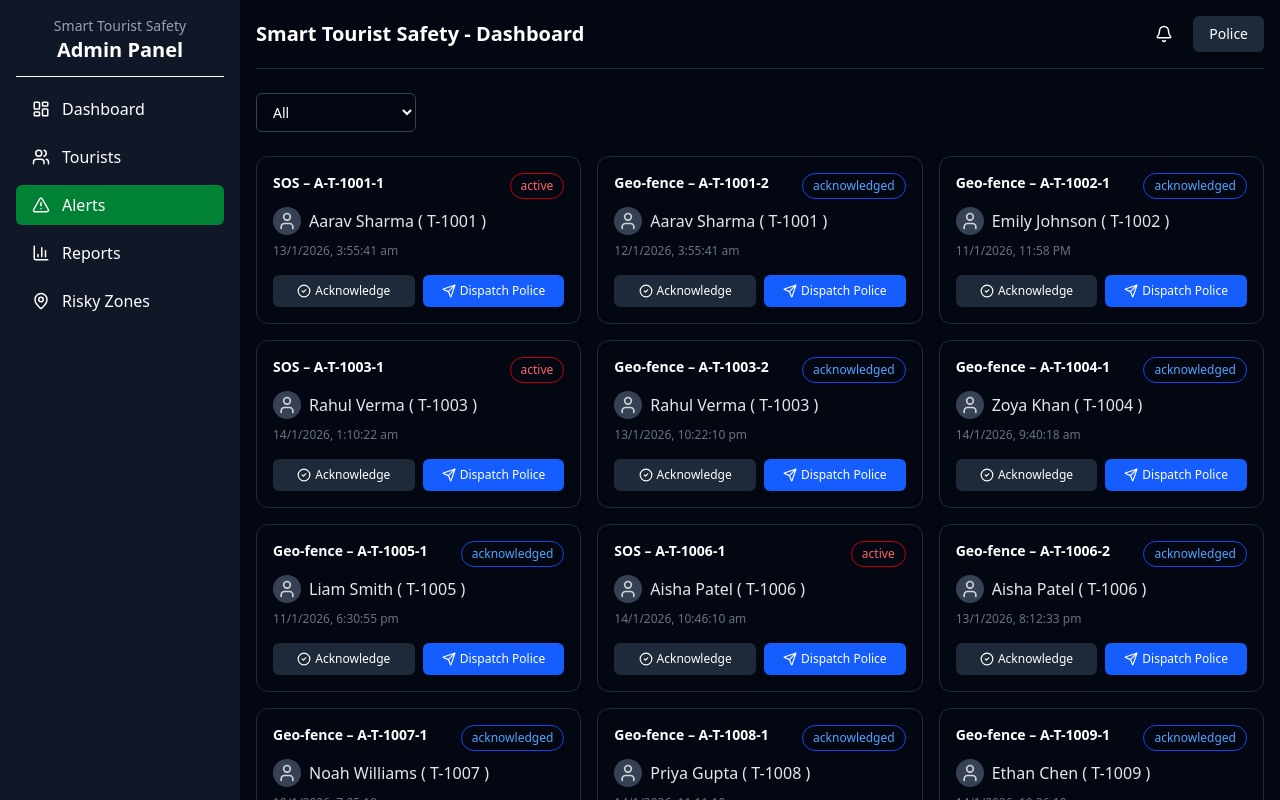
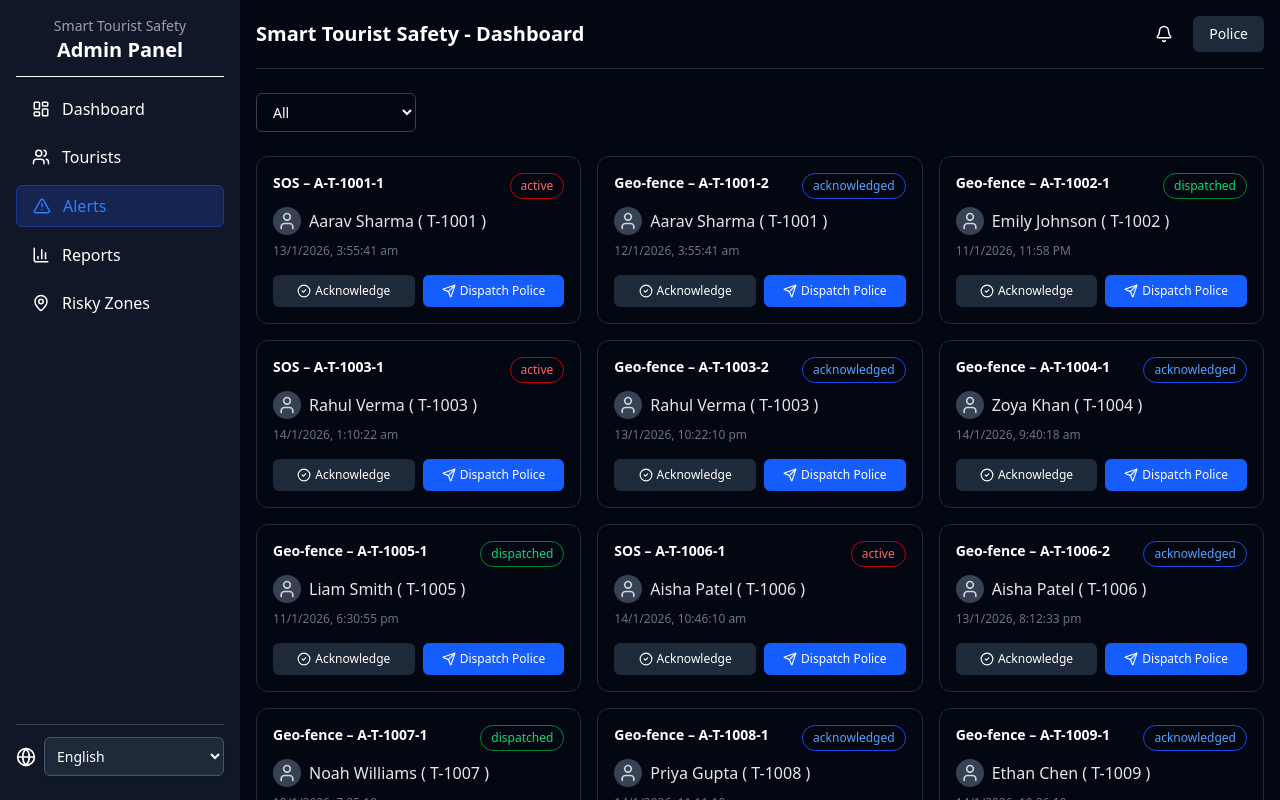
Before and after one commit to Sumitku2938k/Practice-React, a React (Vite) app: page /alerts in a window 1280 px wide. Shown: the top 800 px of the page. Built offline with nearby package versions, Linux system fonts and the light colour scheme.

Commit message:
Implement alert management features: add updateAlertStatus functionality, refactor alert handling in Dashboard, Alerts, and Alert components, and update alert statuses in dummy data

```diff
--- a/src/App.jsx
+++ b/src/App.jsx
@@ -9,17 +9,24 @@ import Reports from "./pages/Reports";
 import RiskyZones from "./pages/RiskyZones";
 import AppLayout from "./components/layout/AppLayout";
 import { tourists, alerts, zones } from "./data/dummyData";
+import { useState } from "react";
 
 const App = () => {
+  const [alertList, setAlertList] = useState(alerts);
+
+  const updateAlertStatus = (alertId, newStatus) => {
+    setAlertList(prev => prev.map(a => a.id === alertId ? { ...a, status: newStatus } : a) );
+  };
+
   return (
     <>
       <Router>
         <Routes>
           <Route path="/" element={<AppLayout />}>
-            <Route index element={<Dashboard tourists={tourists} alerts={alerts} zones={zones} />} />
+            <Route index element={<Dashboard tourists={tourists} alerts={alertList} zones={zones} updateAlertStatus={updateAlertStatus}/>} />
             <Route path="tourists" element={<Tourist tourists={tourists} />} />
-            <Route path="tourists/:touristId" element={<TouristDetail tourists={tourists} alerts={alerts} />} />
-            <Route path="alerts" element={<Alerts alerts={alerts}/>} />
+            <Route path="tourists/:touristId" element={<TouristDetail tourists={tourists} alerts={alertList} />} />
+            <Route path="alerts" element={<Alerts alerts={alertList} updateAlertStatus={updateAlertStatus}/>} />
             <Route path="reports" element={<Reports />} />
             <Route path="riskyzones" element={<RiskyZones />} />
           </Route>
--- a/src/components/alerts/AlertGrid.jsx
+++ b/src/components/alerts/AlertGrid.jsx
@@ -1,11 +1,11 @@
 import React from 'react'
 import AlertItem from '../dashboard/AlertItem'
 
-const AlertGrid = ({alerts}) => {
+const AlertGrid = ({alerts, updateAlertStatus}) => {
     return (
         <div className="grid grid-cols-1 md:grid-cols-2 xl:grid-cols-3 gap-4">
             {alerts.map(a => (
-                <AlertItem key={a.id} alert={a} />
+                <AlertItem key={a.id} alert={a} updateAlertStatus={updateAlertStatus}/>
             ))}
         </div>
     )
--- a/src/components/dashboard/ActiveAlertsPanel.jsx
+++ b/src/components/dashboard/ActiveAlertsPanel.jsx
@@ -1,16 +1,16 @@
 import AlertItem from "./AlertItem";
 import { TriangleAlert } from 'lucide-react';
 
-const ActiveAlertsPanel = ({ alerts }) => {
+const ActiveAlertsPanel = ({ alerts, updateAlertStatus}) => {
 
     return (
-        <div className="w-[320px] h-full bg-linear-to-b from-gray-900 to-gray-950 border border-gray-800 rounded-xl p-4">
+        <div className="h-full bg-linear-to-b from-gray-900 to-gray-950 border border-gray-800 rounded-xl p-4">
             <div className="flex items-center gap-2 mb-4">
                 <TriangleAlert size={18} className="text-red-500" />
                 <h2 className="text-sm font-semibold text-white">Active Alerts</h2>
             </div>
 
-            <div className="space-y-3">{alerts.map(a => (<AlertItem key={a.id} alert={a} />))}</div>
+            <div className="space-y-3">{alerts.map(a => (<AlertItem key={a.id} alert={a} updateAlertStatus={updateAlertStatus}/>))}</div>
         </div>
     );
 };
--- a/src/components/dashboard/AlertItem.jsx
+++ b/src/components/dashboard/AlertItem.jsx
@@ -6,7 +6,8 @@ const statusStyles = {
     dispatched: "border-green-700 text-green-400",
 };
 
-const AlertItem = ({ alert }) => {
+const AlertItem = ({ alert, updateAlertStatus}) => {
+
     return (
         <div className="bg-gray-950 border border-gray-800 rounded-xl p-4 flex flex-col justify-between min-h-40">
 
@@ -29,12 +30,12 @@ const AlertItem = ({ alert }) => {
 
             {/* ACTIONS */}
             <div className="flex gap-2 mt-4">
-                <button className="flex-1 text-xs bg-gray-800 py-2 rounded-md flex items-center justify-center gap-1 hover:bg-gray-900">
+                <button className="flex-1 text-xs bg-gray-800 py-2 rounded-md hover:cursor-pointer flex items-center justify-center gap-1 hover:bg-gray-900" onClick={() => updateAlertStatus(alert.id, "acknowledged")}>
                     <CircleCheck size={14} />
                     Acknowledge
                 </button>
 
-                <button className="flex-1 text-xs bg-blue-600 py-2 rounded-md flex items-center justify-center gap-1 hover:bg-blue-700">
+                <button className="flex-1 text-xs bg-blue-600 py-2 rounded-md hover:cursor-pointer flex items-center justify-center gap-1 hover:bg-blue-700" onClick={() => updateAlertStatus(alert.id, "dispatched")}>
                     <Send size={14} />
                     Dispatch Police
                 </button>
--- a/src/components/dashboard/StatsGrid.jsx
+++ b/src/components/dashboard/StatsGrid.jsx
@@ -3,11 +3,11 @@ import StatCard from "./StatCard";
 
 const StatsGrid = ({ stats }) => {
     return (
-        <div className="grid grid-cols-[1fr_1fr_1fr_1fr_320px] gap-4 mb-4 ">
+        <div className="grid grid-cols-[1fr_1fr_1fr_1fr] gap-3 mb-3 ">
             <StatCard label="Total Tourists" value={stats.total} color="text-white" />
             <StatCard label="Active Alerts" value={stats.active} color="text-red-400" />
             <StatCard label="Acknowledged" value={stats.ack} color="text-blue-400" />
-            <StatCard label="Dispatched" value={stats.dispatch} color="text-green-400" />
+            <StatCard label="Dispatched" value={stats.dispatched} color="text-green-400" />
         </div>
     );
 };
--- a/src/components/layout/AppLayout.jsx
+++ b/src/components/layout/AppLayout.jsx
@@ -5,40 +5,40 @@ import { LayoutDashboard, Globe, Users, TriangleAlert, ChartColumn, MapPin } fro
 const AppLayout = () => {
     return (
         <div className="min-h-screen grid grid-cols-[240px_1fr]">
-            <aside className="bg-gray-900 text-white p-4 relative">
+            <aside className="bg-gray-900 text-white p-4 h-screen sticky top-0 flex flex-col overflow-y-auto">
                 <div className="flex items-center flex-col border-b pb-3">
                     <h2 className="text-sm text-gray-400">Smart Tourist Safety</h2>
                     <h1 className="text-xl font-bold">Admin Panel</h1>
                 </div>
                 <nav className="space-y-2 mt-3">
-                    <NavLink to="/" className={({ isActive }) => `flex items-center gap-3 px-4 py-2 rounded-md transition ${isActive ? "bg-green-700 " : "hover:bg-green-900"}`}>
+                    <NavLink to="/" className={({ isActive }) => `flex items-center gap-3 px-4 py-2 rounded-md transition ${isActive ? "bg-blue-900/40 text-blue-500  border border-blue-900" : "hover:bg-green-900/50"}`}>
                         <LayoutDashboard size={18} />
                         <span>Dashboard</span>
                     </NavLink>
 
-                    <NavLink to="/tourists" className={({ isActive }) => `flex items-center gap-3 px-4 py-2 rounded-md transition ${isActive ? "bg-green-700 " : "hover:bg-green-900"}`}>
+                    <NavLink to="/tourists" className={({ isActive }) => `flex items-center gap-3 px-4 py-2 rounded-md transition ${isActive ? "bg-blue-900/40 text-blue-500 border border-blue-900" : "hover:bg-green-900/50"}`}>
                         <Users size={18} />
                         <span>Tourists</span>
                     </NavLink>
 
-                    <NavLink to="/alerts" className={({ isActive }) => `flex items-center gap-3 px-4 py-2 rounded-md transition ${isActive ? "bg-green-700 " : "hover:bg-green-900"}`}>
+                    <NavLink to="/alerts" className={({ isActive }) => `flex items-center gap-3 px-4 py-2 rounded-md transition ${isActive ? "bg-blue-900/40 text-blue-500 border border-blue-900" : "hover:bg-green-900/50"}`}>
                         <TriangleAlert size={18} />
                         <span>Alerts</span>
                     </NavLink>
 
-                    <NavLink to="/reports" className={({ isActive }) => `flex items-center gap-3 px-4 py-2 rounded-md transition ${isActive ? "bg-green-700 " : "hover:bg-green-900"}`}>
+                    <NavLink to="/reports" className={({ isActive }) => `flex items-center gap-3 px-4 py-2 rounded-md transition ${isActive ? "bg-blue-900/40 text-blue-500 border border-blue-900" : "hover:bg-green-900/50"}`}>
                         <ChartColumn size={18} />
                         <span>Reports</span>
                     </NavLink>
 
-                    <NavLink to="/riskyzones" className={({ isActive }) => `flex items-center gap-3 px-4 py-2 rounded-md transition ${isActive ? "bg-green-700 " : "hover:bg-green-900"}`}>
+                    <NavLink to="/riskyzones" className={({ isActive }) => `flex items-center gap-3 px-4 py-2 rounded-md transition ${isActive ? "bg-blue-900/40 text-blue-500 border border-blue-900" : "hover:bg-green-900/50"}`}>
                         <MapPin size={18} />
                         <span>Risky Zones</span>
                     </NavLink>
                 </nav>
-                <div className="absolute bottom-4 left-1/2 -translate-x-1/2 w-[85%] border-t pt-5 flex items-center gap-2">
+                <div className="mt-auto w-full border-t border-gray-700 pt-3 mb-2 flex items-center gap-2">
                     <Globe size={20} className="text-white shrink-0" />
-                    <select className="w-full px-3 py-2 rounded-md border border-gray-300 text-sm shadow">
+                    <select className="w-full px-2 py-2 rounded-md border border-gray-600 bg-gray-800 text-white text-sm shadow focus:outline-none">
                         <option className="bg-gray-900" value={"English"}>English</option>
                         <option className="bg-gray-900" value={"Hindi"}>Hindi</option>
                     </select>
--- a/src/data/dummyData.js
+++ b/src/data/dummyData.js
@@ -223,7 +223,7 @@ export const alerts = [
         id: "A-T-1002-1",
         name: "Emily Johnson",
         type: "Geo-fence",
-        status: "acknowledged",
+        status: "dispatched",
         touristId: "T-1002",
         time: "11/1/2026, 11:58 PM",
     },
@@ -261,7 +261,7 @@ export const alerts = [
         id: "A-T-1005-1",
         name: "Liam Smith",
         type: "Geo-fence",
-        status: "acknowledged",
+        status: "dispatched",
         touristId: "T-1005",
         time: "11/1/2026, 6:30:55 pm",
     },
@@ -289,7 +289,7 @@ export const alerts = [
         id: "A-T-1007-1",
         name: "Noah Williams",
         type: "Geo-fence",
-        status: "acknowledged",
+        status: "dispatched",
         touristId: "T-1007",
         time: "10/1/2026, 7:25:19 pm",
     },
@@ -327,7 +327,7 @@ export const alerts = [
         id: "A-T-1010-1",
         name: "Sofia Rodriguez",
         type: "Geo-fence",
-        status: "acknowledged",
+        status: "dispatched",
         touristId: "T-1010",
         time: "13/1/2026, 11:21:10 am",
     },
@@ -355,7 +355,7 @@ export const alerts = [
         id: "A-T-1012-2",
         name: "Mia Martinez",
         type: "SOS",
-        status: "active",
+        status: "dispatched",
         touristId: "T-1012",
         time: "14/1/2026, 11:20:05 am",
     },
--- a/src/pages/Alerts.jsx
+++ b/src/pages/Alerts.jsx
@@ -4,7 +4,7 @@ import { useState, useMemo } from "react";
 import AlertGrid from '../components/alerts/AlertGrid';
 import AlertFilter from '../components/alerts/AlertFilter';
 
-const Alerts = ({alerts}) => {
+const Alerts = ({alerts, updateAlertStatus}) => {
     const [status, setStatus] = useState("all");
 
     const filteredAlerts = useMemo(() => {
@@ -24,7 +24,7 @@ const Alerts = ({alerts}) => {
             </div>
 
             <div className="mt-6">
-                <AlertGrid alerts={filteredAlerts} />
+                <AlertGrid alerts={filteredAlerts} updateAlertStatus={updateAlertStatus}/>
             </div>
         </>
     );
--- a/src/pages/Dashboard.jsx
+++ b/src/pages/Dashboard.jsx
@@ -3,22 +3,28 @@ import StatsGrid from "../components/dashboard/StatsGrid";
 import MapSection from "../components/dashboard/MapSection";
 import ActiveAlertsPanel from "../components/dashboard/ActiveAlertsPanel";
 
-const Dashboard = ({ tourists, alerts, zones }) => {
+const Dashboard = ({ tourists, alerts, zones, updateAlertStatus }) => {
+
     const stats = {
         total: tourists.length,
         active: alerts.filter(a => a.status === "active").length,
         ack: alerts.filter(a => a.status === "acknowledged").length,
-        dispatch: alerts.filter(a => a.status === "dispatch").length
+        dispatched: alerts.filter(a => a.status === "dispatched").length
     };
+
+    const activeAlerts = alerts.filter(a => a.status === "active");
 
     return (
         <>
             <DashboardHeader />
-            <StatsGrid stats={stats} alerts={alerts}/>
 
-            <div className="grid grid-cols-[1fr_320px] gap-4">
-                <MapSection tourists={tourists} alerts={alerts} zones={zones} />
-                <ActiveAlertsPanel alerts={alerts} />
+            <div className="grid grid-cols-[1fr_370px] gap-4">
+                <div>
+                    <StatsGrid stats={stats} />
+                    <MapSection tourists={tourists} alerts={alerts} zones={zones} />
+                </div>
+
+                <ActiveAlertsPanel alerts={activeAlerts} updateAlertStatus={updateAlertStatus} />
             </div>
         </>
     );
```
